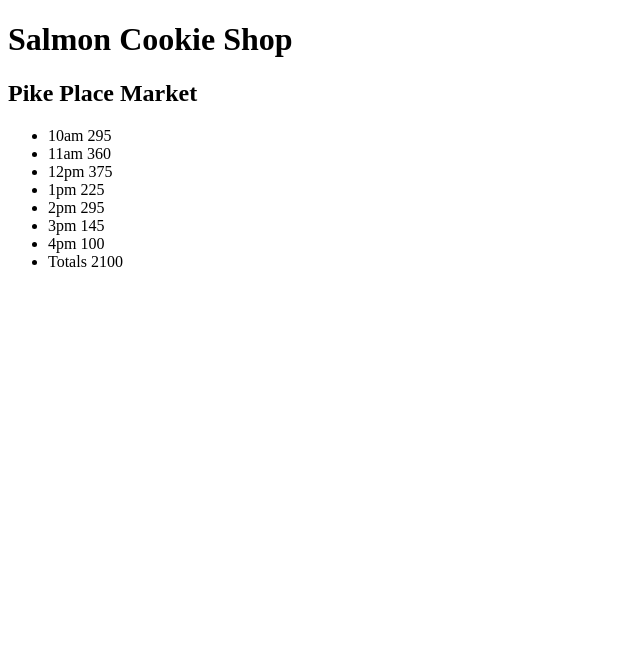
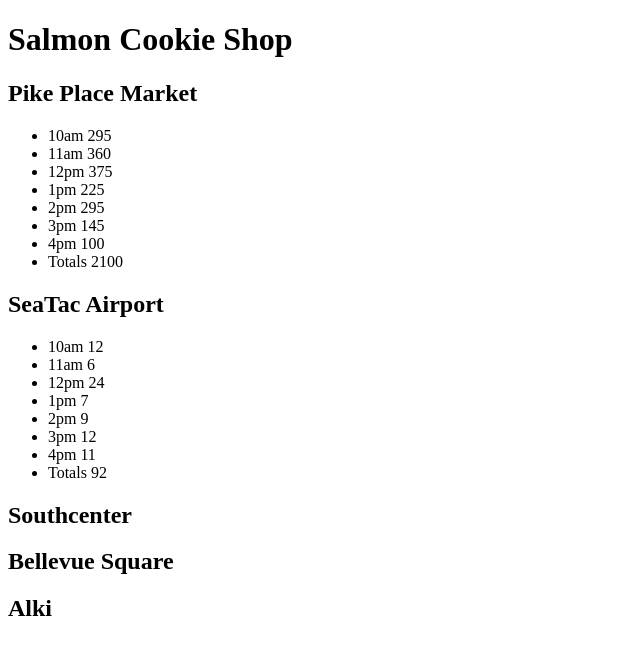
Before and after one commit to sgordon834/salmon_cookie_shop, a plain HTML site: page index.html in a window 1280 px wide. Shown: the whole page, without its empty margins (0-640 px from the left). Drawn offline with Linux system fonts and the light colour scheme.

Commit message:
Create rest of shops and web site

```diff
--- a/app.js
+++ b/app.js
@@ -1,3 +1,4 @@
+//Global variable for time shop is open
 var storeHours = ['10am', '11am', '12pm', '1pm', '2pm', '3pm', '4pm', '5pm'];
 
 var pikePlace = {
@@ -6,12 +7,12 @@
   avg: 5.2,
   total: 0,
   cookieArr: [],
-
+  //Generates random number
   genNumb: function(min, max) {
     return Math.floor(Math.random() * (this.max - this.min + 1) + this.min);
   },
   // console.log(pikePlace.min, pikePlace.max);
-    // console.log(pikePlace);
+  // function to calculate avg cookies w/ random number
   cookiePerHr: function() {
     for (var i = 0; i < storeHours.length; i++) {
       var hourlyCookies = Math.round(this.avg) * this.genNumb();
@@ -23,25 +24,15 @@
     console.log(this.total);
     // console.log(pikePlace.hourlyCookies);
   },
-
+  //Render function to html
   render: function() {
     var ul = document.getElementById('pike-place');
-        // console.log(pikeStoreEl);
+    // console.log(this.cookieArr);
     var child;
-        // var total = 0;
     for (var i = 0; i < 8; i++) {
       var li = document.createElement('li');
       li.textContent = storeHours[i] + ' ' + this.cookieArr[i];
       ul.appendChild(li);
-
-
-            // var pikeStoreEl = document.getElementById('pike-place');
-            // console.log(pikeStoreEl);
-            // var liEl = document.createElement('li');
-            // for (var i = 0; i < storeHours.length; i++) {
-            //   liEl.textContent = (storeHours + ' ' + this.total);
-            //   ulEl.appendChild(liEl);
-            //   console.log(storeHours);
     }
     li.textContent = 'Totals ' + this.total;
     ul.appendChild(li);
@@ -51,3 +42,47 @@
 pikePlace.cookiePerHr();
 pikePlace.render();
 // pikePlace.cookiePerHr();
+
+//Second shop
+
+var seaTac = {
+  min: 6,
+  max: 24,
+  avg: 1.2,
+  total: 0,
+  cookieArr: [],
+  //Generates random number
+  genNumb: function(min, max) {
+    return Math.floor(Math.random() * (this.max - this.min + 1) + this.min);
+  },
+  // console.log(pikePlace.min, pikePlace.max);
+  // function to calculate avg cookies w/ random number
+  cookiePerHr: function() {
+    for (var i = 0; i < storeHours.length; i++) {
+      var hourlyCookies = Math.round(this.avg) * this.genNumb();
+      this.cookieArr.push(hourlyCookies);
+      this.total += hourlyCookies;
+
+    }
+    return this.cookieArr;
+    console.log(this.total);
+    // console.log(pikePlace.hourlyCookies);
+  },
+  //Render function to html
+  render: function() {
+    var ul = document.getElementById('seaTac');
+    // console.log(this.cookieArr);
+    var child;
+    for (var i = 0; i < 8; i++) {
+      var li = document.createElement('li');
+      li.textContent = storeHours[i] + ' ' + this.cookieArr[i];
+      ul.appendChild(li);
+    }
+    li.textContent = 'Totals ' + this.total;
+    ul.appendChild(li);
+  }
+};
+seaTac.genNumb();
+seaTac.cookiePerHr();
+seaTac.render();
+// pikePlace.cookiePerHr();
--- a/index.html
+++ b/index.html
@@ -16,6 +16,27 @@
 
       </ul>
 
+      <h2>SeaTac Airport</h2>
+      <ul id="seaTac">
+
+      </ul>
+
+      <h2>Southcenter</h2>
+      <ul id="south-center">
+
+      </ul>
+
+      <h2>Bellevue Square</h2>
+      <ul id="bellevue">
+
+      </ul>
+
+      <h2>Alki</h2>
+      <ul id="alki">
+
+      </ul>
+      </head>
+
     </main>
 
     <script type="text/javascript" src="app.js">
```
Lines whose indentation alone changed are shown as unchanged.
